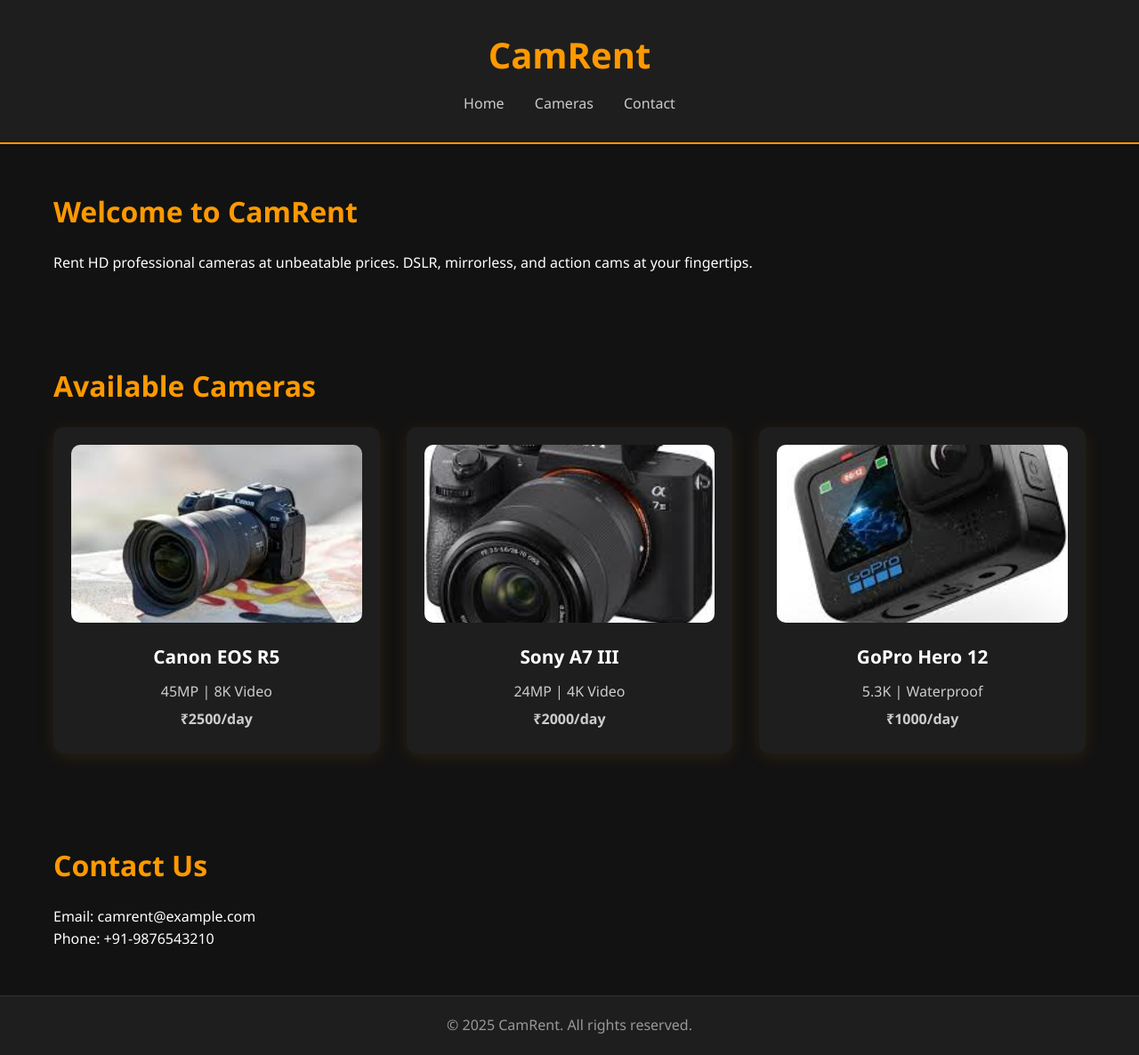
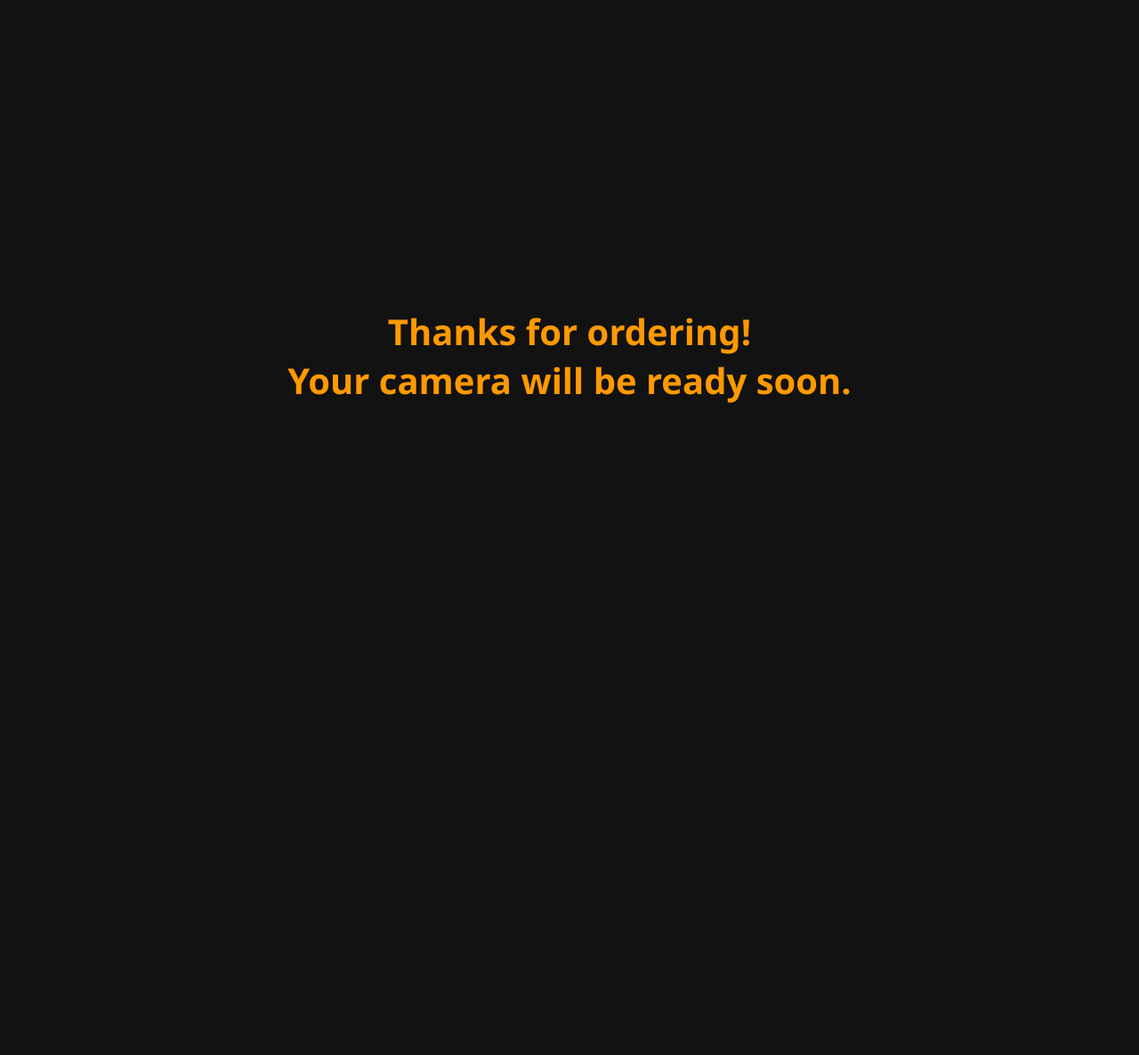
Before and after one commit to AnushJD/AnushJD.githu.io, a plain HTML site: page index.html in a window 1280 px wide. Shown: the whole page at 89% size. After the commit the page ends 800 px from the top, so only its background shows below. Drawn offline with Linux system fonts and the light colour scheme.

Commit message:
Update index.html

```diff
--- a/index.html
+++ b/index.html
@@ -1,163 +1,28 @@
+<!-- thanks.html -->
 <!DOCTYPE html>
 <html lang="en">
 <head>
-  <meta charset="UTF-8" />
+  <meta charset="UTF-8">
   <meta name="viewport" content="width=device-width, initial-scale=1" />
-  <title>CamRent - Dark Edition</title>
+  <title>Thank You</title>
   <style>
-    * {
-      box-sizing: border-box;
+    body {
+      background-color: #121212;
+      color: #ff9900;
+      font-family: 'Segoe UI', sans-serif;
+      display: flex;
+      justify-content: center;
+      align-items: center;
+      height: 100vh;
       margin: 0;
-      padding: 0;
     }
-
-    body {
-      font-family: 'Segoe UI', sans-serif;
-      background-color: #121212;
-      color: #ffffff;
-      line-height: 1.6;
-    }
-
-    header {
-      background-color: #1e1e1e;
-      padding: 30px 20px;
+    h1 {
+      font-size: 2.5rem;
       text-align: center;
-      border-bottom: 2px solid #ff9900;
-    }
-
-    header h1 {
-      font-size: 2.5rem;
-      margin-bottom: 10px;
-      color: #ff9900;
-    }
-
-    nav a {
-      color: #ccc;
-      margin: 0 15px;
-      text-decoration: none;
-      font-weight: 500;
-      transition: color 0.3s;
-    }
-
-    nav a:hover {
-      color: #ff9900;
-    }
-
-    section {
-      padding: 50px 20px;
-      max-width: 1200px;
-      margin: auto;
-    }
-
-    section h2 {
-      font-size: 2rem;
-      margin-bottom: 20px;
-      color: #ff9900;
-    }
-
-    .camera-grid {
-      display: grid;
-      grid-template-columns: repeat(auto-fit, minmax(300px, 1fr));
-      gap: 30px;
-    }
-
-    .camera-card {
-      background: #1e1e1e;
-      border-radius: 12px;
-      box-shadow: 0 4px 20px rgba(255, 153, 0, 0.1);
-      padding: 20px;
-      text-align: center;
-      transition: transform 0.3s ease, box-shadow 0.3s ease;
-    }
-
-    .camera-card:hover {
-      transform: translateY(-5px);
-      box-shadow: 0 8px 30px rgba(255, 153, 0, 0.2);
-    }
-
-    .camera-card img {
-      width: 100%;
-      height: 200px;
-      object-fit: cover;
-      border-radius: 10px;
-      margin-bottom: 15px;
-    }
-
-    .camera-card h3 {
-      margin-bottom: 10px;
-      font-size: 1.3rem;
-    }
-
-    .camera-card p {
-      margin-bottom: 5px;
-      color: #ccc;
-    }
-
-    footer {
-      background-color: #1e1e1e;
-      text-align: center;
-      padding: 20px;
-      color: #999;
-      border-top: 1px solid #333;
-    }
-
-    @media (max-width: 768px) {
-      nav a {
-        display: block;
-        margin: 10px 0;
-      }
     }
   </style>
 </head>
 <body>
-
-<header>
-  <h1>CamRent</h1>
-  <nav>
-    <a href="#home">Home</a>
-    <a href="#cameras">Cameras</a>
-    <a href="#contact">Contact</a>
-  </nav>
-</header>
-
-<section id="home">
-  <h2>Welcome to CamRent</h2>
-  <p>Rent HD professional cameras at unbeatable prices. DSLR, mirrorless, and action cams at your fingertips.</p>
-</section>
-
-<section id="cameras">
-  <h2>Available Cameras</h2>
-  <div class="camera-grid">
-    <div class="camera-card">
-      <img src="1.jpg" alt="Canon EOS R5" />
-      <h3>Canon EOS R5</h3>
-      <p>45MP | 8K Video</p>
-      <p><strong>₹2500/day</strong></p>
-    </div>
-    <div class="camera-card">
-      <img src="2.jpg" alt="Sony A7 III" />
-      <h3>Sony A7 III</h3>
-      <p>24MP | 4K Video</p>
-      <p><strong>₹2000/day</strong></p>
-    </div>
-    <div class="camera-card">
-      <img src="3.jpg" alt="GoPro Hero 12" />
-      <h3>GoPro Hero 12</h3>
-      <p>5.3K | Waterproof</p>
-      <p><strong>₹1000/day</strong></p>
-    </div>
-  </div>
-</section>
-
-<section id="contact">
-  <h2>Contact Us</h2>
-  <p>Email: camrent@example.com</p>
-  <p>Phone: +91-9876543210</p>
-</section>
-
-<footer>
-  <p>&copy; 2025 CamRent. All rights reserved.</p>
-</footer>
-
+  <h1>Thanks for ordering!<br>Your camera will be ready soon.</h1>
 </body>
 </html>
```
